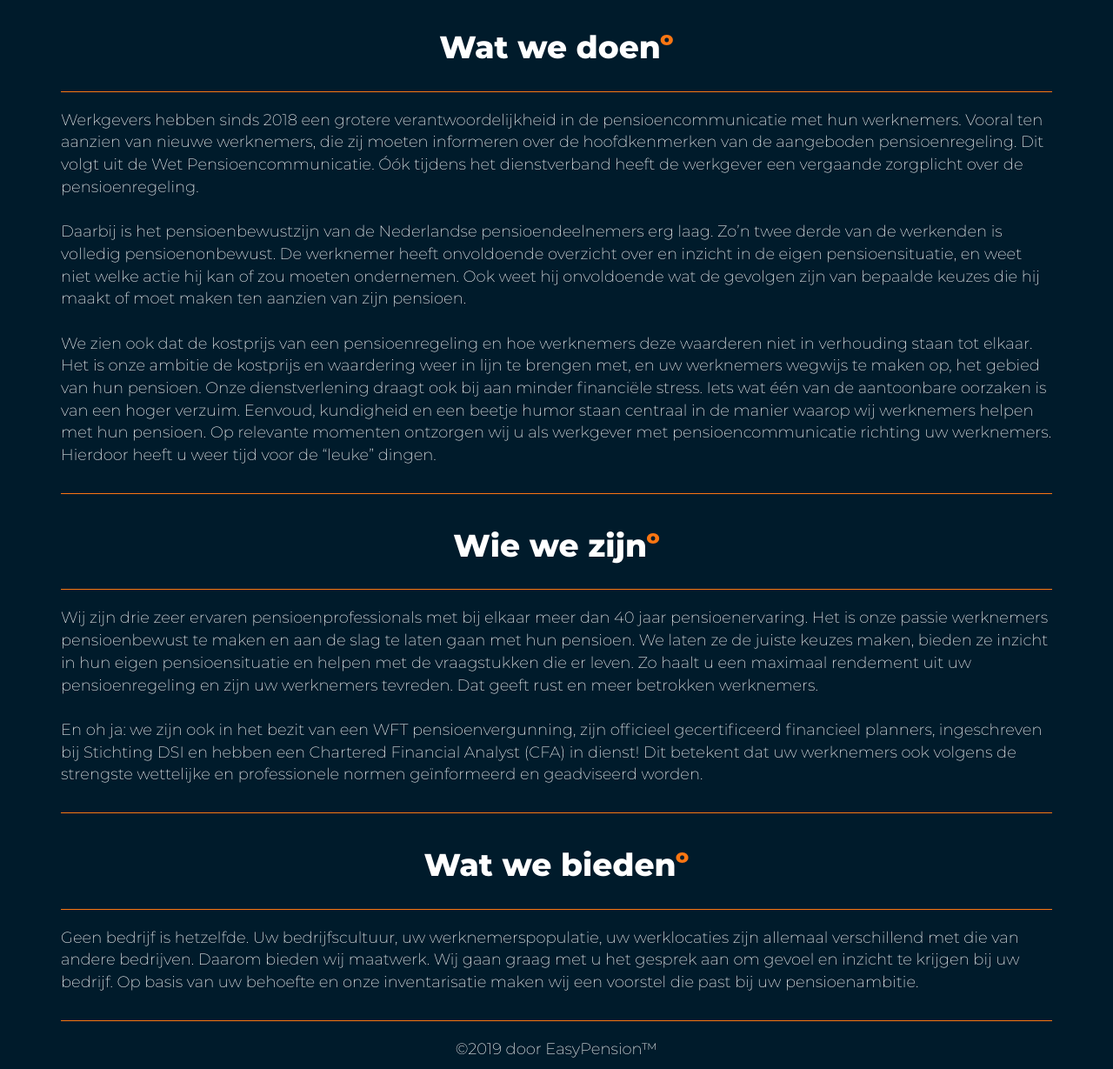
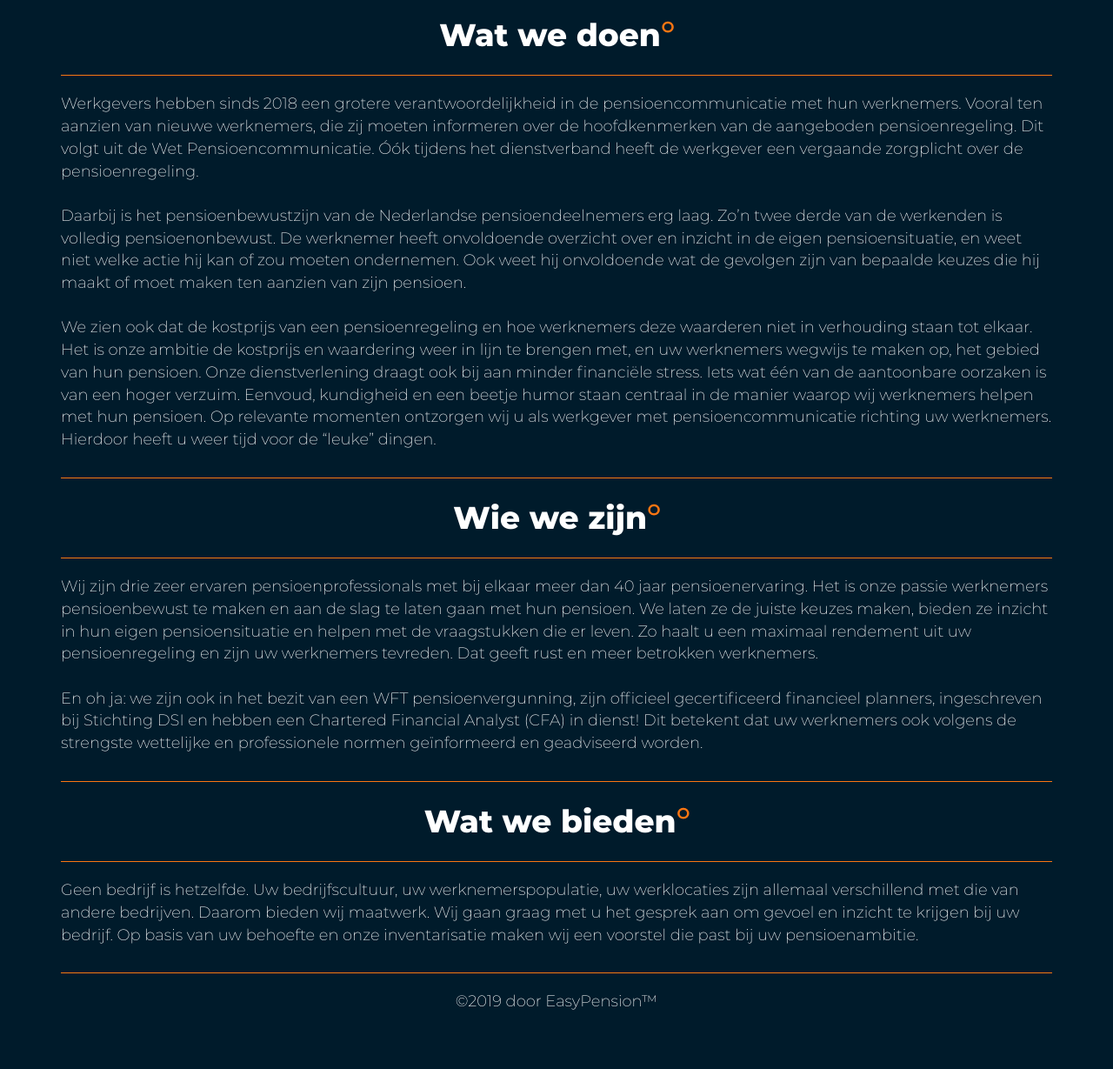
Before and after one commit to IvoJongmans/EasyPension, a PHP site: page /overons.html in a window 1280 px wide. Shown: the part 91-1320 px from the top of the page at 87% size. After the commit the page ends 1266 px from the top, so only its background shows below. Run offline with PHP 8.4, Linux system fonts and the light colour scheme.

Commit message:
changed text and celsius

```diff
--- a/contact.html
+++ b/contact.html
@@ -58,8 +58,8 @@
 
     <div class="container">
         <div class="row">
-            <div class="col-sm-6">
-                <h1 class="text-center"><b>CONTACT<span class="celsius">º</span></b></h1>
+            <div class="col-sm-6 text-center">
+                <span class="title">Contact</span><span class="celsius">º</span>
                 <p class="text-center">Meer informatie of gewoon even kennismaken?<br />
                      Bel ons gerust.<br><br>
 
--- a/overons.css
+++ b/overons.css
@@ -45,9 +45,17 @@ h1 {
     font-family: 'MontserratEB', sans-serif;
 }
 
+.title {
+    font-family: 'MontserratEB', sans-serif;
+    font-weight: bolder;
+    font-size: 2em;
+}
+
 .celsius {
     color: #FB7612;
-    font-family: 'MontserratEB', sans-serif;
+    font-size: 2em;
+    font-weight: 700;
+    /* font-family: 'MontserratEB', sans-serif;  */
 }
 
 hr {
--- a/overons.html
+++ b/overons.html
@@ -44,8 +44,8 @@
     <hr>
 </div>
 
-<div class="container">
-    <h1 class="text-center" style="font-weight: bolder">Wat we doen<span class="celsius">º</span></h1>
+<div class="container text-center">
+    <span class="title">Wat we doen</span><span class="celsius">º</span>
 </div>
 
 
@@ -78,8 +78,8 @@
     <hr >
 </div>
 
-<div class="container">
-    <h1 class="text-center" style="font-weight: bolder">Wie we zijn<span class="celsius">º</span></h1>
+<div class="container text-center">
+    <span class="title">Wie we zijn</span><span class="celsius">º</span>
 </div>
 
 <div class="container">
@@ -105,8 +105,8 @@
     <hr >
 </div>
 
-<div class="container">
-    <h1 class="text-center" style="font-weight: bolder">Wat we bieden<span class="celsius">º</span></h1>
+<div class="container text-center">
+    <span class="title">Wat we bieden</span><span class="celsius">º</span>
 </div>
 
 <div class="container">
```
Also changed, not shown: contact.css (+9 -1 lines).
